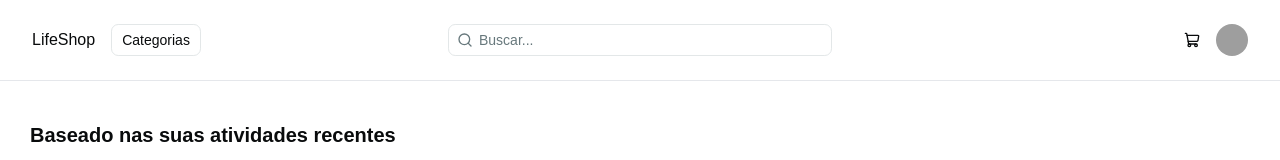
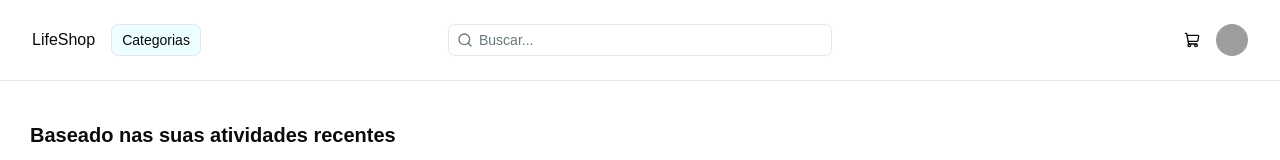
Before and after one commit to andrelsalvalaggio-ui/trabalho-react-interface, a React (Vite) app: page /inicio in a window 1280 px wide. Shown: the top 160 px of the page. Built offline with nearby package versions, Linux system fonts and the light colour scheme; grey boxes are pictures that could not be loaded.

Commit message:
feat: troca da cor do botão e adição do fone gamer ao carrosel

```diff
--- a/src/components/HeaderInicio.tsx
+++ b/src/components/HeaderInicio.tsx
@@ -30,7 +30,7 @@ export function HeaderInicio() {
           <h1>LifeShop</h1>
 
           <DropdownMenu>
-            <DropdownMenuTrigger render={<Button variant="outline" />}>
+            <DropdownMenuTrigger  className= "bg-primary-foreground" render={<Button variant="outline" />}>
               Categorias
             </DropdownMenuTrigger>
 
--- a/src/pages/paginaInicial.tsx
+++ b/src/pages/paginaInicial.tsx
@@ -93,9 +93,9 @@ function PaginaInicial() {
                                 </CarouselItem>
                                 <CarouselItem className="basis-1/5 pl-6">
                                     <ShopCard
-                                        title="Suporte para Notebook"
-                                        description="Suporte ajustável para notebook"
-                                        image={suporte}
+                                        title="Headset Gamer"
+                                        description="Headset com microfone e som estéreo"
+                                        image={fonegamer}
                                         price="79,90"
                                     />
                                 </CarouselItem>
```
